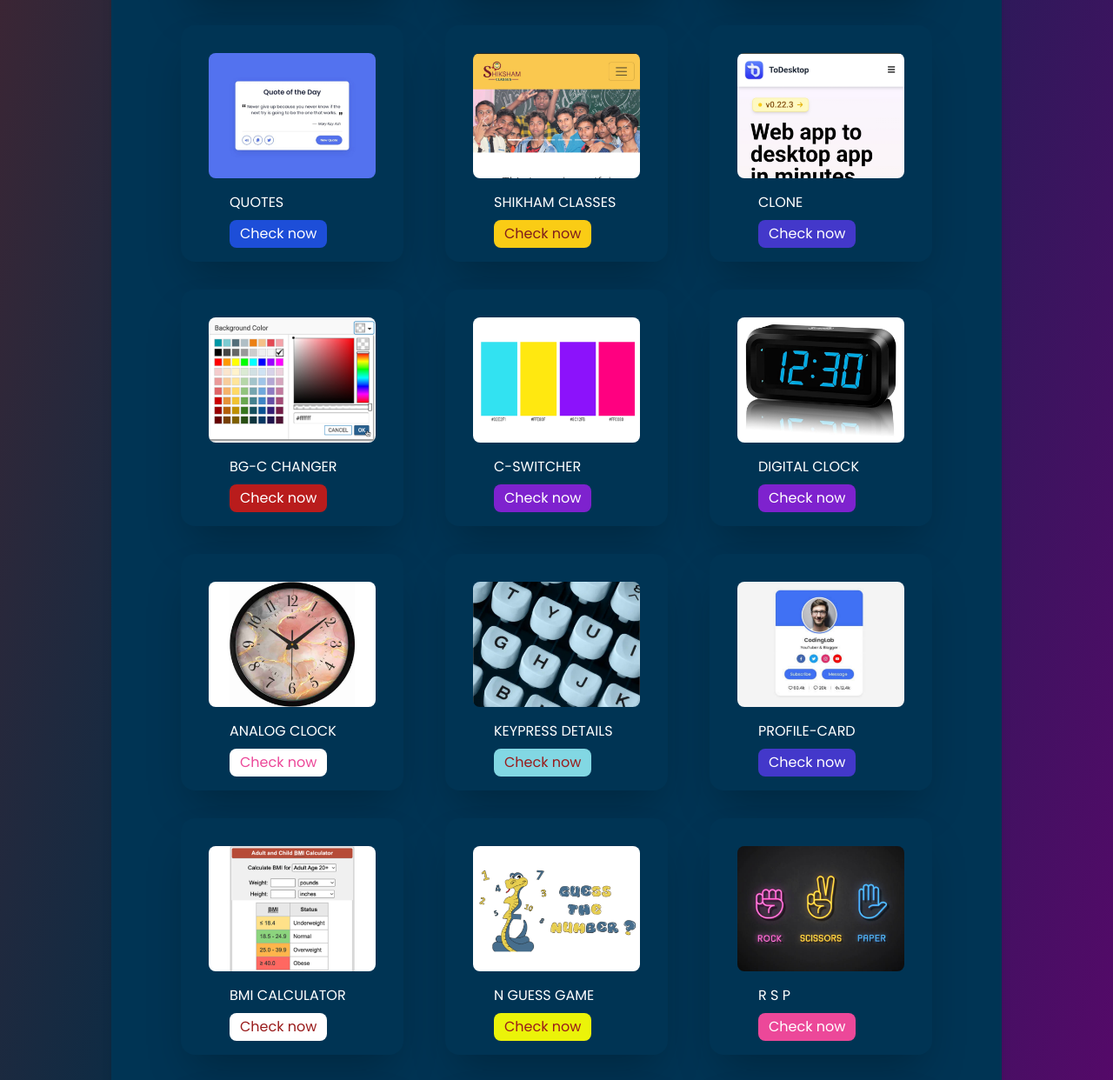
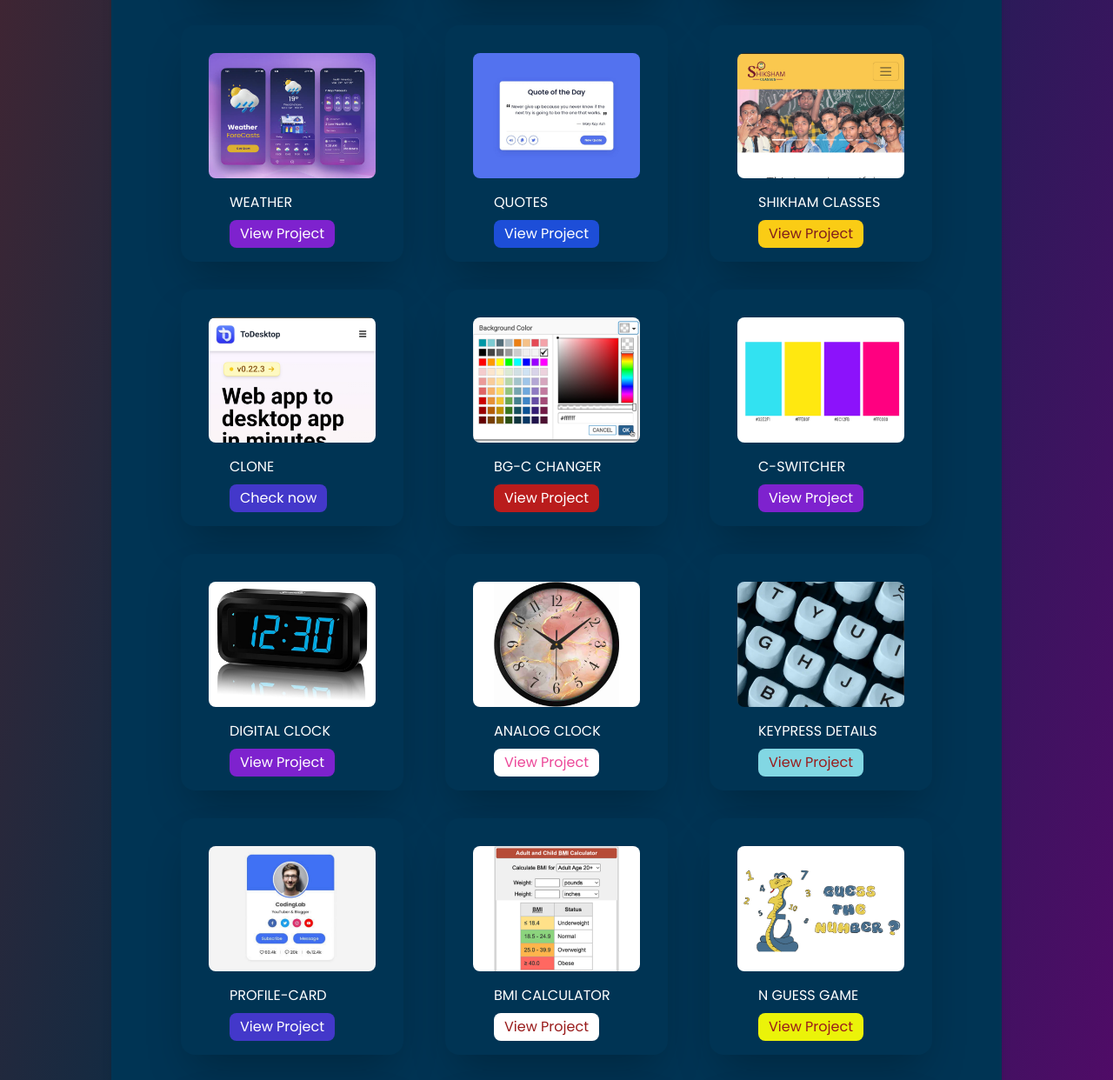
Before and after one commit to mithleshkumar-wrk/My-Portfolio, a website: page index.html in a window 1280 px wide. Shown: the part 2686-3928 px from the top of the page at 87% size. Drawn offline with Linux system fonts and the light colour scheme.

Commit message:
add new project

```diff
--- a/index.html
+++ b/index.html
@@ -200,7 +200,7 @@
 
                     <div class=" mt-8  flex justify-center items-center ">
                         <a class=" bg-gradient-to-br from-red-200 via-blue-300 to-green-300  text-center w-full py-2 rounded-full md:rounded-lg mx-4 px-10 md:px-24 whitespace-nowrap text-xl font-semibold hover:bg-gradient-to-br hover:from-red-300 hover:via-blue-400 hover:to-green-400 "
-                            target="_blank" href="Resume.pdf">Download Resume</a>
+                            target="_blank" href="Mithlesh-Resume - Google Docs.pdf">Download Resume</a>
                     </div>
 
                 </div>
@@ -356,7 +356,8 @@
 
             </div>
 
-            <p class="text-gray-300 text-sm px-4  lg:-translate-y-20 mt-8 text-center lg:px-0 lg:mt-0">I have worked on all these these
+            <p class="text-gray-300 text-sm px-4  lg:-translate-y-20 mt-8 text-center lg:px-0 lg:mt-0">I have worked on
+                all these these
                 skills, you can see my <a class="text-xl underline underline-offset-4 text-[#dbdb18]"
                     href="#project">projects</a></p>
 
@@ -370,124 +371,173 @@
                 <p class="md:text-5xl  text-4xl text-[#d6d4bd] font-semibold ">My Projects</p>
             </div>
 
-            <div class="grid grid-cols-1 sm:grid-cols-2 md:grid-cols-2 lg:grid-cols-3 gap-2 justify-items-center gap-y-8 gap-x-12 bg-[#003454]  rounded-2xl mx-4 shadow-lg  lg:px-20 lg:pt-12 pb-8 lg:pb-16 sm:px-16 ">
+            <div
+                class="grid grid-cols-1 sm:grid-cols-2 md:grid-cols-2 lg:grid-cols-3 gap-2 justify-items-center gap-y-8 gap-x-12 bg-[#003454]  rounded-2xl mx-4 shadow-lg  lg:px-20 lg:pt-12 pb-8 lg:pb-16 sm:px-16 ">
 
-                    <div class="flex flex-col  bg-[#003454] rounded-2xl  pt-8  hover:bg-[#003e64] transition duration-500 mx-6 sm:mx-0 shadow-2xl pb-4 px-8">
-                        <img class="h-36   rounded-lg " src="images/calculator.jpg" >
-                        <p class="mx-6 pt-4  text-white uppercase">Calculator</p>
-                        <a class="mx-6  mt-2  text-white bg-indigo-700 w-fit px-3 py-1 rounded-lg hover:bg-yellow-500 hover:text-white transition duration-500 " target="_blank"  href="https://mithleshji2021.github.io/Calculator/">Check now</a>
+                <div
+                    class="flex flex-col  bg-[#003454] rounded-2xl  pt-8  hover:bg-[#003e64] transition duration-500 mx-6 sm:mx-0 shadow-2xl pb-4 px-8">
+                    <img class="h-36   rounded-lg " src="images/blog-thumbnail.webp">
+                    <p class="mx-6 pt-4  text-white uppercase">Blog App</p>
+                    <a class="mx-6  mt-2  text-white bg-indigo-700 w-fit px-3 py-1 rounded-lg hover:bg-yellow-500 hover:text-white transition duration-500 "
+                        target="_blank" href="http://blog-application-orcin.vercel.app">View Project</a>
 
-                    </div>
+                </div>
 
-                    <div class="flex flex-col  bg-[#003454] rounded-2xl  pt-8  hover:bg-[#003e64] transition duration-500 mx-6 sm:mx-0 shadow-2xl pb-4 px-8">
-                        <img class="h-36   rounded-lg" src="images/to-do-list.jpg" >
-                        <p class="mx-6 pt-4  text-white uppercase">To-Do-List</p>
-                        <a class="mx-6  mt-2  text-white bg-indigo-700 w-fit px-3 py-1 rounded-lg hover:bg-white hover:text-indigo-700 transition duration-500" target="_blank" href="https://mithleshji2021.github.io/To-do-List/">Check now</a>
+                <div
+                    class="flex flex-col  bg-[#003454] rounded-2xl  pt-8  hover:bg-[#003e64] transition duration-500 mx-6 sm:mx-0 shadow-2xl pb-4 px-8">
+                    <img class="h-36   rounded-lg " src="images/calculator.jpg">
+                    <p class="mx-6 pt-4  text-white uppercase">Calculator</p>
+                    <a class="mx-6  mt-2  text-white bg-indigo-700 w-fit px-3 py-1 rounded-lg hover:bg-yellow-500 hover:text-white transition duration-500 "
+                        target="_blank" href="https://mithleshji2021.github.io/Calculator/">View Project</a>
 
-                    </div>
-                    <div class="flex flex-col  bg-[#003454] rounded-2xl  pt-8  hover:bg-[#003e64] transition duration-500 mx-6 sm:mx-0 shadow-2xl pb-4 px-8">
-                        <img class="h-36  rounded-lg" src="images/wheather-image.jpg" >
-                        <p class="mx-6 pt-4  text-white uppercase">weather</p>
-                        <a class="mx-6  mt-2  text-white bg-purple-700 w-fit px-3 py-1 rounded-lg hover:bg-white hover:text-purple-700 transition duration-500" target="_blank" href="https://mithleshji2021.github.io/weather-application/">Check now</a>
+                </div>
 
-                    </div>
-                    <div class="flex flex-col  bg-[#003454] rounded-2xl  pt-8  hover:bg-[#003e64] transition duration-500 mx-6 sm:mx-0 shadow-2xl pb-4 px-8">
-                        <img class="h-36  rounded-lg" src="images/quotes .jpg" >
-                        <p class="mx-6 pt-4  text-white uppercase">Quotes</p>
-                        <a class="mx-6  mt-2  text-white bg-blue-700 w-fit px-3 py-1 rounded-lg hover:bg-white hover:text-blue-600 transition duration-500" target="_blank" href="https://mithleshji2021.github.io/Quotes-generator/">Check now</a>
+                <div
+                    class="flex flex-col  bg-[#003454] rounded-2xl  pt-8  hover:bg-[#003e64] transition duration-500 mx-6 sm:mx-0 shadow-2xl pb-4 px-8">
+                    <img class="h-36   rounded-lg" src="images/to-do-list.jpg">
+                    <p class="mx-6 pt-4  text-white uppercase">To-Do-List</p>
+                    <a class="mx-6  mt-2  text-white bg-indigo-700 w-fit px-3 py-1 rounded-lg hover:bg-white hover:text-indigo-700 transition duration-500"
+                        target="_blank" href="https://mithleshji2021.github.io/To-do-List/">View Project</a>
 
-                    </div>
-                    <div class="flex flex-col  bg-[#003454] rounded-2xl  pt-8  hover:bg-[#003e64] transition duration-500 mx-6 sm:mx-0 shadow-2xl pb-4 px-8">
-                        <img class="h-36  rounded-lg" src="images/shiksham-classes.jpg" >
-                        <p class="mx-6 pt-4  text-white uppercase">Shikham Classes</p>
-                        <a class="mx-6  mt-2  text-red-900 bg-yellow-400 w-fit px-3 py-1 rounded-lg hover:bg-red-900 hover:text-white transition duration-500" target="_blank" href="https://mithleshji2021.github.io/Shiksham-Classes/">Check now</a>
+                </div>
+                <div
+                    class="flex flex-col  bg-[#003454] rounded-2xl  pt-8  hover:bg-[#003e64] transition duration-500 mx-6 sm:mx-0 shadow-2xl pb-4 px-8">
+                    <img class="h-36  rounded-lg" src="images/wheather-image.jpg">
+                    <p class="mx-6 pt-4  text-white uppercase">weather</p>
+                    <a class="mx-6  mt-2  text-white bg-purple-700 w-fit px-3 py-1 rounded-lg hover:bg-white hover:text-purple-700 transition duration-500"
+                        target="_blank" href="https://mithleshji2021.github.io/weather-application/">View Project</a>
 
-                    </div>
-                    <div class="flex flex-col  bg-[#003454] rounded-2xl  pt-8  hover:bg-[#003e64] transition duration-500 mx-6 sm:mx-0 shadow-2xl pb-4 px-8">
-                        <img class="h-36  rounded-lg" src="images/to-desktop.jpg" >
-                        <p class="mx-6 pt-4  text-white uppercase">Clone</p>
-                        <a class="mx-6  mt-2  text-white bg-indigo-700 w-fit px-3 py-1 rounded-lg hover:bg-white hover:text-blue-600 transition duration-500" target="_blank" href="https://mithleshji2021.github.io/Landing-page-with-tailwind-css/">Check now</a>
+                </div>
+                <div
+                    class="flex flex-col  bg-[#003454] rounded-2xl  pt-8  hover:bg-[#003e64] transition duration-500 mx-6 sm:mx-0 shadow-2xl pb-4 px-8">
+                    <img class="h-36  rounded-lg" src="images/quotes .jpg">
+                    <p class="mx-6 pt-4  text-white uppercase">Quotes</p>
+                    <a class="mx-6  mt-2  text-white bg-blue-700 w-fit px-3 py-1 rounded-lg hover:bg-white hover:text-blue-600 transition duration-500"
+                        target="_blank" href="https://mithleshji2021.github.io/Quotes-generator/">View Project</a>
 
-                    </div>
-                    <div class="flex flex-col  bg-[#003454] rounded-2xl  pt-8  hover:bg-[#003e64] transition duration-500 mx-6 sm:mx-0 shadow-2xl pb-4 px-8">
-                        <img class="h-36  rounded-lg" src="images/background color changer.jpg" >
-                        <p class="mx-6 pt-4  text-white uppercase">Bg-C changer</p>
-                        <a class="mx-6  mt-2  text-white bg-red-700 w-fit px-3 py-1 rounded-lg hover:bg-white hover:text-blue-600 transition duration-500" target="_blank" href=" https://mithleshji2021.github.io/Background-color-changer/">Check now</a>
+                </div>
+                <div
+                    class="flex flex-col  bg-[#003454] rounded-2xl  pt-8  hover:bg-[#003e64] transition duration-500 mx-6 sm:mx-0 shadow-2xl pb-4 px-8">
+                    <img class="h-36  rounded-lg" src="images/shiksham-classes.jpg">
+                    <p class="mx-6 pt-4  text-white uppercase">Shikham Classes</p>
+                    <a class="mx-6  mt-2  text-red-900 bg-yellow-400 w-fit px-3 py-1 rounded-lg hover:bg-red-900 hover:text-white transition duration-500"
+                        target="_blank" href="https://mithleshji2021.github.io/Shiksham-Classes/">View Project</a>
 
-                    </div>
-                    <div class="flex flex-col  bg-[#003454] rounded-2xl  pt-8  hover:bg-[#003e64] transition duration-500 mx-6 sm:mx-0 shadow-2xl pb-4 px-8">
-                        <img class="h-36  rounded-lg" src="images/color-scheme-switcher.jpg" >
-                        <p class="mx-6 pt-4  text-white uppercase">C-switcher</p>
-                        <a class="mx-6  mt-2  text-white bg-purple-700 w-fit px-3 py-1 rounded-lg hover:bg-white hover:text-blue-600 transition duration-500" target="_blank" href=" https://mithleshji2021.github.io/Color-scheme-switcher/">Check now</a>
+                </div>
+                <div
+                    class="flex flex-col  bg-[#003454] rounded-2xl  pt-8  hover:bg-[#003e64] transition duration-500 mx-6 sm:mx-0 shadow-2xl pb-4 px-8">
+                    <img class="h-36  rounded-lg" src="images/to-desktop.jpg">
+                    <p class="mx-6 pt-4  text-white uppercase">Clone</p>
+                    <a class="mx-6  mt-2  text-white bg-indigo-700 w-fit px-3 py-1 rounded-lg hover:bg-white hover:text-blue-600 transition duration-500"
+                        target="_blank" href="https://mithleshji2021.github.io/Landing-page-with-tailwind-css/">Check
+                        now</a>
 
-                    </div>
-                    <div class="flex flex-col  bg-[#003454] rounded-2xl  pt-8  hover:bg-[#003e64] transition duration-500 mx-6 sm:mx-0 shadow-2xl pb-4 px-8">
-                        <img class="h-36  rounded-lg" src="images/digital clock.jpg" >
-                        <p class="mx-6 pt-4  text-white uppercase">Digital Clock</p>
-                        <a class="mx-6  mt-2  text-white bg-purple-700 w-fit px-3 py-1 rounded-lg hover:bg-white hover:text-blue-600 transition duration-500" target="_blank" href=" https://mithleshji2021.github.io/Digital-clock/">Check now</a>
+                </div>
+                <div
+                    class="flex flex-col  bg-[#003454] rounded-2xl  pt-8  hover:bg-[#003e64] transition duration-500 mx-6 sm:mx-0 shadow-2xl pb-4 px-8">
+                    <img class="h-36  rounded-lg" src="images/background color changer.jpg">
+                    <p class="mx-6 pt-4  text-white uppercase">Bg-C changer</p>
+                    <a class="mx-6  mt-2  text-white bg-red-700 w-fit px-3 py-1 rounded-lg hover:bg-white hover:text-blue-600 transition duration-500"
+                        target="_blank" href=" https://mithleshji2021.github.io/Background-color-changer/">View Project</a>
 
-                    </div>
+                </div>
+                <div
+                    class="flex flex-col  bg-[#003454] rounded-2xl  pt-8  hover:bg-[#003e64] transition duration-500 mx-6 sm:mx-0 shadow-2xl pb-4 px-8">
+                    <img class="h-36  rounded-lg" src="images/color-scheme-switcher.jpg">
+                    <p class="mx-6 pt-4  text-white uppercase">C-switcher</p>
+                    <a class="mx-6  mt-2  text-white bg-purple-700 w-fit px-3 py-1 rounded-lg hover:bg-white hover:text-blue-600 transition duration-500"
+                        target="_blank" href=" https://mithleshji2021.github.io/Color-scheme-switcher/">View Project</a>
 
-                    <div class="flex flex-col  bg-[#003454] rounded-2xl  pt-8  hover:bg-[#003e64] transition duration-500 mx-6 sm:mx-0 shadow-2xl pb-4 px-8">
-                        <img class="h-36  rounded-lg" src="images/analog-clock.jpg" >
-                        <p class="mx-6 pt-4  text-white uppercase">Analog Clock</p>
-                        <a class="mx-6  mt-2  text-pink-500 bg-white w-fit px-3 py-1 rounded-lg hover:bg-pink-500 hover:text-white transition duration-500" target="_blank" href="https://mithleshji2021.github.io/Clock/">Check now</a>
+                </div>
+                <div
+                    class="flex flex-col  bg-[#003454] rounded-2xl  pt-8  hover:bg-[#003e64] transition duration-500 mx-6 sm:mx-0 shadow-2xl pb-4 px-8">
+                    <img class="h-36  rounded-lg" src="images/digital clock.jpg">
+                    <p class="mx-6 pt-4  text-white uppercase">Digital Clock</p>
+                    <a class="mx-6  mt-2  text-white bg-purple-700 w-fit px-3 py-1 rounded-lg hover:bg-white hover:text-blue-600 transition duration-500"
+                        target="_blank" href=" https://mithleshji2021.github.io/Digital-clock/">View Project</a>
 
-                    </div>
+                </div>
 
-                    <div class="hidden lg:flex flex-col  bg-[#003454] rounded-2xl  pt-8  hover:bg-[#003e64] transition duration-500 mx-6 sm:mx-0 shadow-2xl pb-4 px-8">
-                        <img class="h-36  rounded-lg" src="images/keyboard detail.jpg" >
-                        <p class="mx-6 pt-4  text-white uppercase">Keypress Details</p>
-                        <a class="mx-6  mt-2  text-red-800 bg-[#82d7e3] w-fit px-3 py-1 rounded-lg hover:bg-white hover:text-blue-600 transition duration-500" target="_blank" href=" https://mithleshji2021.github.io/Keypress-details/">Check now</a>
+                <div
+                    class="flex flex-col  bg-[#003454] rounded-2xl  pt-8  hover:bg-[#003e64] transition duration-500 mx-6 sm:mx-0 shadow-2xl pb-4 px-8">
+                    <img class="h-36  rounded-lg" src="images/analog-clock.jpg">
+                    <p class="mx-6 pt-4  text-white uppercase">Analog Clock</p>
+                    <a class="mx-6  mt-2  text-pink-500 bg-white w-fit px-3 py-1 rounded-lg hover:bg-pink-500 hover:text-white transition duration-500"
+                        target="_blank" href="https://mithleshji2021.github.io/Clock/">View Project</a>
 
-                    </div>
+                </div>
 
-                    <div class="flex flex-col  bg-[#003454] rounded-2xl  pt-8  hover:bg-[#003e64] transition duration-500 mx-6 sm:mx-0 shadow-2xl pb-4 px-8">
-                        <img class="h-36  rounded-lg" src="images/profile-card.jpg" >
-                        <p class="mx-6 pt-4  text-white uppercase">Profile-card</p>
-                        <a class="mx-6  mt-2  text-white bg-indigo-700 w-fit px-3 py-1 rounded-lg hover:bg-white hover:text-blue-600 transition duration-500" target="_blank" href="https://mithleshji2021.github.io/profile-card-project-with-html-css/">Check now</a>
+                <div
+                    class="hidden lg:flex flex-col  bg-[#003454] rounded-2xl  pt-8  hover:bg-[#003e64] transition duration-500 mx-6 sm:mx-0 shadow-2xl pb-4 px-8">
+                    <img class="h-36  rounded-lg" src="images/keyboard detail.jpg">
+                    <p class="mx-6 pt-4  text-white uppercase">Keypress Details</p>
+                    <a class="mx-6  mt-2  text-red-800 bg-[#82d7e3] w-fit px-3 py-1 rounded-lg hover:bg-white hover:text-blue-600 transition duration-500"
+                        target="_blank" href=" https://mithleshji2021.github.io/Keypress-details/">View Project</a>
 
-                    </div>
+                </div>
 
-                    <div class="hidden lg:flex flex-col  bg-[#003454] rounded-2xl  pt-8  hover:bg-[#003e64] transition duration-500 mx-6 sm:mx-0 shadow-2xl pb-4 px-8">
-                        <img class="h-36  rounded-lg" src="images/bmi-calculator.jpg" >
-                        <p class="mx-6 pt-4  text-white uppercase">BMI Calculator</p>
-                        <a class="mx-6  mt-2  text-red-800 bg-[#fff] w-fit px-3 py-1 rounded-lg hover:bg-red-500 hover:text-white transition duration-500" target="_blank" href=" https://mithleshji2021.github.io/BMI-calculator/">Check now</a>
+                <div
+                    class="flex flex-col  bg-[#003454] rounded-2xl  pt-8  hover:bg-[#003e64] transition duration-500 mx-6 sm:mx-0 shadow-2xl pb-4 px-8">
+                    <img class="h-36  rounded-lg" src="images/profile-card.jpg">
+                    <p class="mx-6 pt-4  text-white uppercase">Profile-card</p>
+                    <a class="mx-6  mt-2  text-white bg-indigo-700 w-fit px-3 py-1 rounded-lg hover:bg-white hover:text-blue-600 transition duration-500"
+                        target="_blank"
+                        href="https://mithleshji2021.github.io/profile-card-project-with-html-css/">View Project</a>
 
-                    </div>
-                    <div class="hidden lg:flex flex-col  bg-[#003454] rounded-2xl  pt-8  hover:bg-[#003e64] transition duration-500 mx-6 sm:mx-0 shadow-2xl pb-4 px-8">
-                        <img class="h-36  rounded-lg" src="images/Number guess game.jpg" >
-                        <p class="mx-6 pt-4  text-white uppercase">N Guess Game</p>
-                        <a class="mx-6  mt-2  text-red-800 bg-[#ebf309] w-fit px-3 py-1 rounded-lg hover:bg-white hover:text-red-900 transition duration-500" target="_blank" href="https://mithleshji2021.github.io/Number-guess-game/">Check now</a>
+                </div>
 
-                    </div>
+                <div
+                    class="hidden lg:flex flex-col  bg-[#003454] rounded-2xl  pt-8  hover:bg-[#003e64] transition duration-500 mx-6 sm:mx-0 shadow-2xl pb-4 px-8">
+                    <img class="h-36  rounded-lg" src="images/bmi-calculator.jpg">
+                    <p class="mx-6 pt-4  text-white uppercase">BMI Calculator</p>
+                    <a class="mx-6  mt-2  text-red-800 bg-[#fff] w-fit px-3 py-1 rounded-lg hover:bg-red-500 hover:text-white transition duration-500"
+                        target="_blank" href=" https://mithleshji2021.github.io/BMI-calculator/">View Project</a>
 
-                    <div class="hidden lg:flex flex-col  bg-[#003454] rounded-2xl  pt-8  hover:bg-[#003e64] transition duration-500 mx-6 sm:mx-0 shadow-2xl pb-4 px-8">
-                        <img class="h-36  rounded-lg" src="images/rock-paper-scissors.jpg" >
-                        <p class="mx-6 pt-4  text-white uppercase">R S P</p>
-                        <a class="mx-6  mt-2  text-white bg-pink-500 w-fit px-3 py-1 rounded-lg hover:bg-yellow-500 hover:text-white transition duration-500" target="_blank" href="https://mithleshji2021.github.io/Rock-Paper-Scissors/">Check now</a>
+                </div>
+                <div
+                    class="hidden lg:flex flex-col  bg-[#003454] rounded-2xl  pt-8  hover:bg-[#003e64] transition duration-500 mx-6 sm:mx-0 shadow-2xl pb-4 px-8">
+                    <img class="h-36  rounded-lg" src="images/Number guess game.jpg">
+                    <p class="mx-6 pt-4  text-white uppercase">N Guess Game</p>
+                    <a class="mx-6  mt-2  text-red-800 bg-[#ebf309] w-fit px-3 py-1 rounded-lg hover:bg-white hover:text-red-900 transition duration-500"
+                        target="_blank" href="https://mithleshji2021.github.io/Number-guess-game/">View Project</a>
 
-                    </div>
-                    <div class="hidden lg:flex flex-col  bg-[#003454] rounded-2xl  pt-8  hover:bg-[#003e64] transition duration-500 mx-6 sm:mx-0 shadow-2xl pb-4 px-8">
-                        <img class="h-36  rounded-lg" src="images/tic-tac-toe.jpg" >
-                        <p class="mx-6 pt-4  text-white uppercase">Tic Tac Toe</p>
-                        <a class="mx-6  mt-2  text-white bg-red-600 w-fit px-3 py-1 rounded-lg hover:bg-blue-500 hover:text-white transition duration-500" target="_blank" href="https://mithleshji2021.github.io/Tic-Tac-Toe/">Check now</a>
+                </div>
 
-                    </div>
+                <div
+                    class="hidden lg:flex flex-col  bg-[#003454] rounded-2xl  pt-8  hover:bg-[#003e64] transition duration-500 mx-6 sm:mx-0 shadow-2xl pb-4 px-8">
+                    <img class="h-36  rounded-lg" src="images/rock-paper-scissors.jpg">
+                    <p class="mx-6 pt-4  text-white uppercase">R S P</p>
+                    <a class="mx-6  mt-2  text-white bg-pink-500 w-fit px-3 py-1 rounded-lg hover:bg-yellow-500 hover:text-white transition duration-500"
+                        target="_blank" href="https://mithleshji2021.github.io/Rock-Paper-Scissors/">View Project</a>
 
-                    <div class="hidden lg:flex flex-col  bg-[#003454] rounded-2xl  pt-8  hover:bg-[#003e64] transition duration-500 mx-6 sm:mx-0 shadow-2xl pb-4 px-8">
-                        <img class="h-36  rounded-lg" src="images/master-card.jpg" >
-                        <p class="mx-6 pt-4  text-white uppercase">Master Card</p>
-                        <a class="mx-6  mt-2  text-white bg-orange-400 w-fit px-3 py-1 rounded-lg hover:bg-red-600 hover:text-white transition duration-500" target="_blank" href="https://mithleshji2021.github.io/Master-Card-Design/">Check now</a>
+                </div>
+                <div
+                    class="hidden lg:flex flex-col  bg-[#003454] rounded-2xl  pt-8  hover:bg-[#003e64] transition duration-500 mx-6 sm:mx-0 shadow-2xl pb-4 px-8">
+                    <img class="h-36  rounded-lg" src="images/tic-tac-toe.jpg">
+                    <p class="mx-6 pt-4  text-white uppercase">Tic Tac Toe</p>
+                    <a class="mx-6  mt-2  text-white bg-red-600 w-fit px-3 py-1 rounded-lg hover:bg-blue-500 hover:text-white transition duration-500"
+                        target="_blank" href="https://mithleshji2021.github.io/Tic-Tac-Toe/">View Project</a>
 
-                    </div>
+                </div>
 
-                    <div class="hidden lg:flex flex-col  bg-[#003454] rounded-2xl  pt-8  hover:bg-[#003e64] transition duration-500 mx-6 sm:mx-0 shadow-2xl pb-4 px-8">
-                        <img class="h-36  rounded-lg" src="images/amazon-clone.jpg" >
-                        <p class="mx-6 pt-4  text-white uppercase">Amazon clone</p>
-                        <a class="mx-6  mt-2  text-red-700 bg-pink-300 w-fit px-3 py-1 rounded-lg hover:bg-white hover:text-blue-600 transition duration-500" target="_blank" href="https://mithleshji2021.github.io/amazon-clone-project-with-html-css/">Check now</a>
+                <div
+                    class="hidden lg:flex flex-col  bg-[#003454] rounded-2xl  pt-8  hover:bg-[#003e64] transition duration-500 mx-6 sm:mx-0 shadow-2xl pb-4 px-8">
+                    <img class="h-36  rounded-lg" src="images/master-card.jpg">
+                    <p class="mx-6 pt-4  text-white uppercase">Master Card</p>
+                    <a class="mx-6  mt-2  text-white bg-orange-400 w-fit px-3 py-1 rounded-lg hover:bg-red-600 hover:text-white transition duration-500"
+                        target="_blank" href="https://mithleshji2021.github.io/Master-Card-Design/">View Project</a>
 
-                    </div>
+                </div>
+
+                <div
+                    class="hidden lg:flex flex-col  bg-[#003454] rounded-2xl  pt-8  hover:bg-[#003e64] transition duration-500 mx-6 sm:mx-0 shadow-2xl pb-4 px-8">
+                    <img class="h-36  rounded-lg" src="images/amazon-clone.jpg">
+                    <p class="mx-6 pt-4  text-white uppercase">Amazon clone</p>
+                    <a class="mx-6  mt-2  text-red-700 bg-pink-300 w-fit px-3 py-1 rounded-lg hover:bg-white hover:text-blue-600 transition duration-500"
+                        target="_blank"
+                        href="https://mithleshji2021.github.io/amazon-clone-project-with-html-css/">View Project</a>
+
+                </div>
 
             </div>
 
```
Also changed, not shown: images/blog-thumbnail.webp (added), 2 other files.
